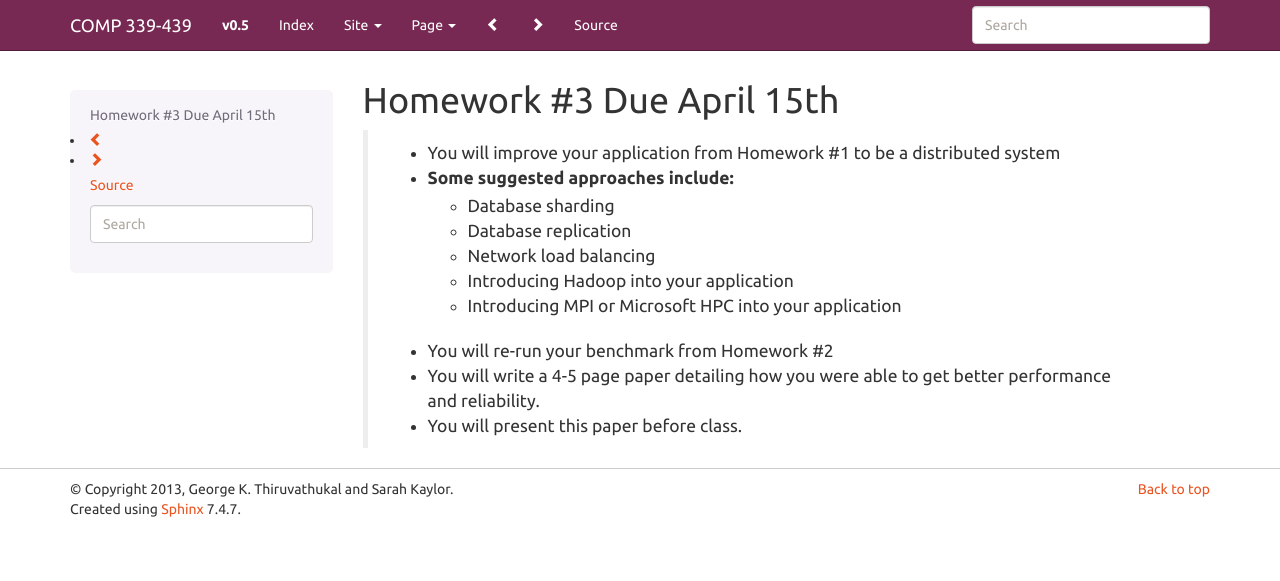
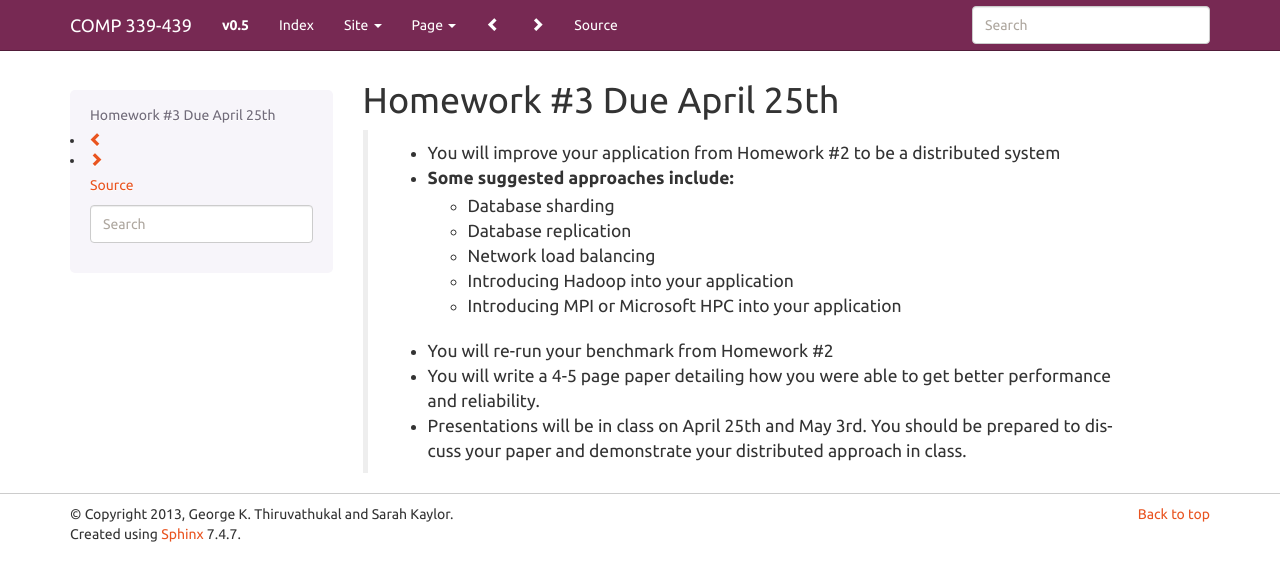
Before and after one commit to LoyolaChicagoBooks/distributedsystems, a Sphinx documentation site: the page built from source/homework3.rst, in a window 1280 px wide. Shown: the top 581 px of the page. Built offline with Sphinx 7.4.7, drawn with Linux system fonts in a browser that asks for light colours.

Commit message:
updated hw3

```diff
--- a/source/homework3.rst
+++ b/source/homework3.rst
@@ -1,8 +1,8 @@
 
-Homework #3 Due April 15th
+Homework #3 Due April 25th
 ==========================
 
- - You will improve your application from Homework #1 to be a distributed system
+ - You will improve your application from Homework #2 to be a distributed system
  - Some suggested approaches include:
 	- Database sharding
 	- Database replication
@@ -11,4 +11,4 @@ Homework #3 Due April 15th
 	- Introducing MPI or Microsoft HPC into your application
  - You will re-run your benchmark from Homework #2
  - You will write a 4-5 page paper detailing how you were able to get better performance and reliability.
- - You will present this paper before class.
+ - Presentations will be in class on April 25th and May 3rd. You should be prepared to discuss your paper and demonstrate your distributed approach in class.
```
